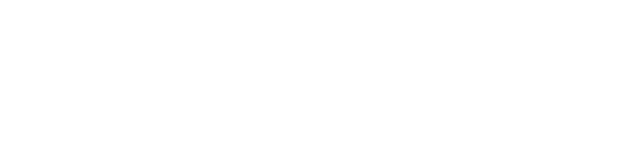
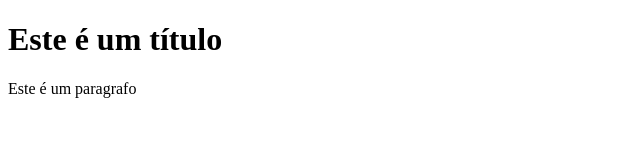
Before and after one commit to fabianomusica/Xperience, a plain HTML site: page index.html in a window 1280 px wide. Shown: the whole page, without its empty margins (0-640 px from the left). Drawn offline with Linux system fonts and the light colour scheme.

Commit message:
criei título e parágrafo

```diff
--- a/index.html
+++ b/index.html
@@ -6,6 +6,7 @@
     <title>Tutorial Git</title>
 </head>
 <body>
-
+    <h1>Este é um título</h1>
+    <p>Este é um paragrafo</p>
 </body>
 </html>
```
